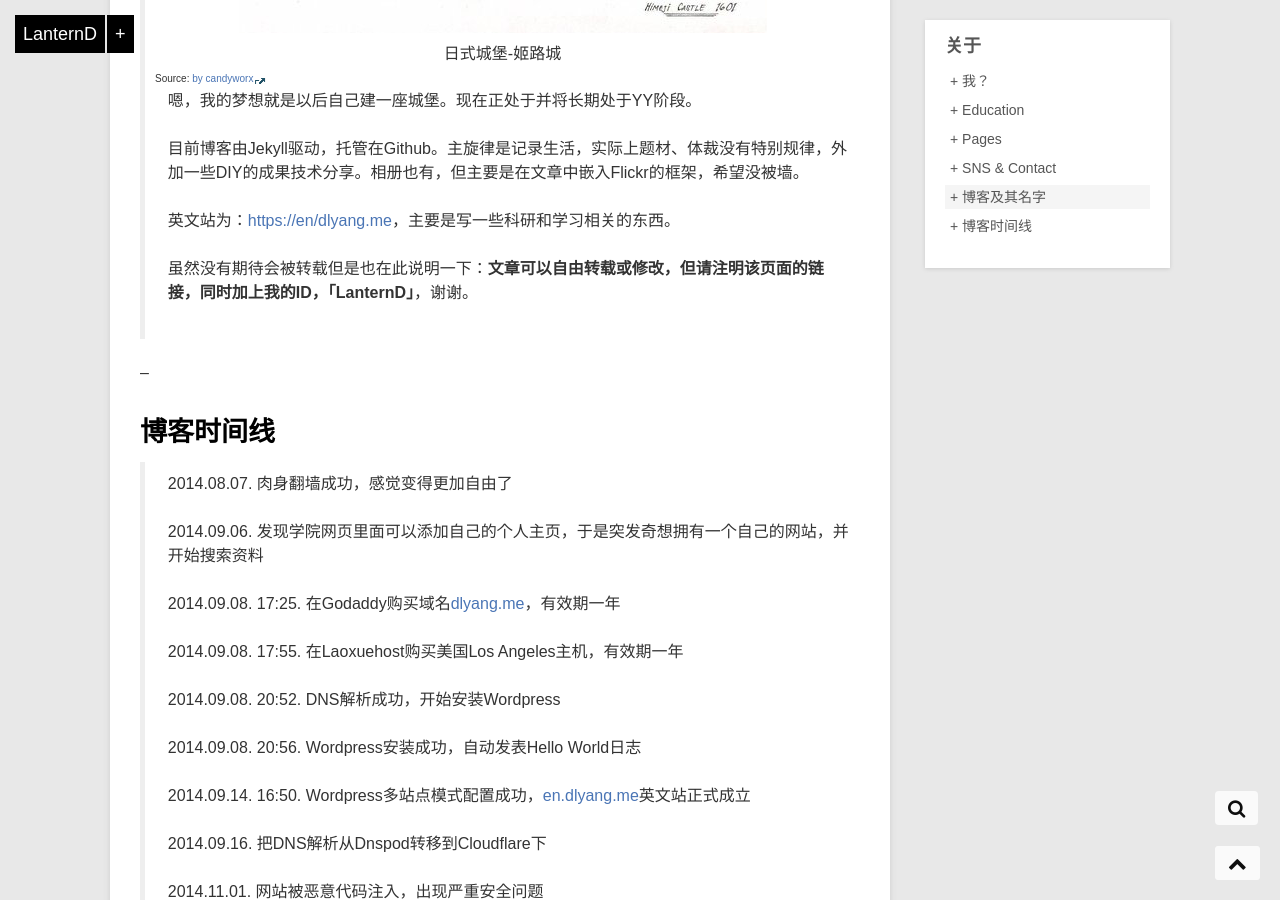
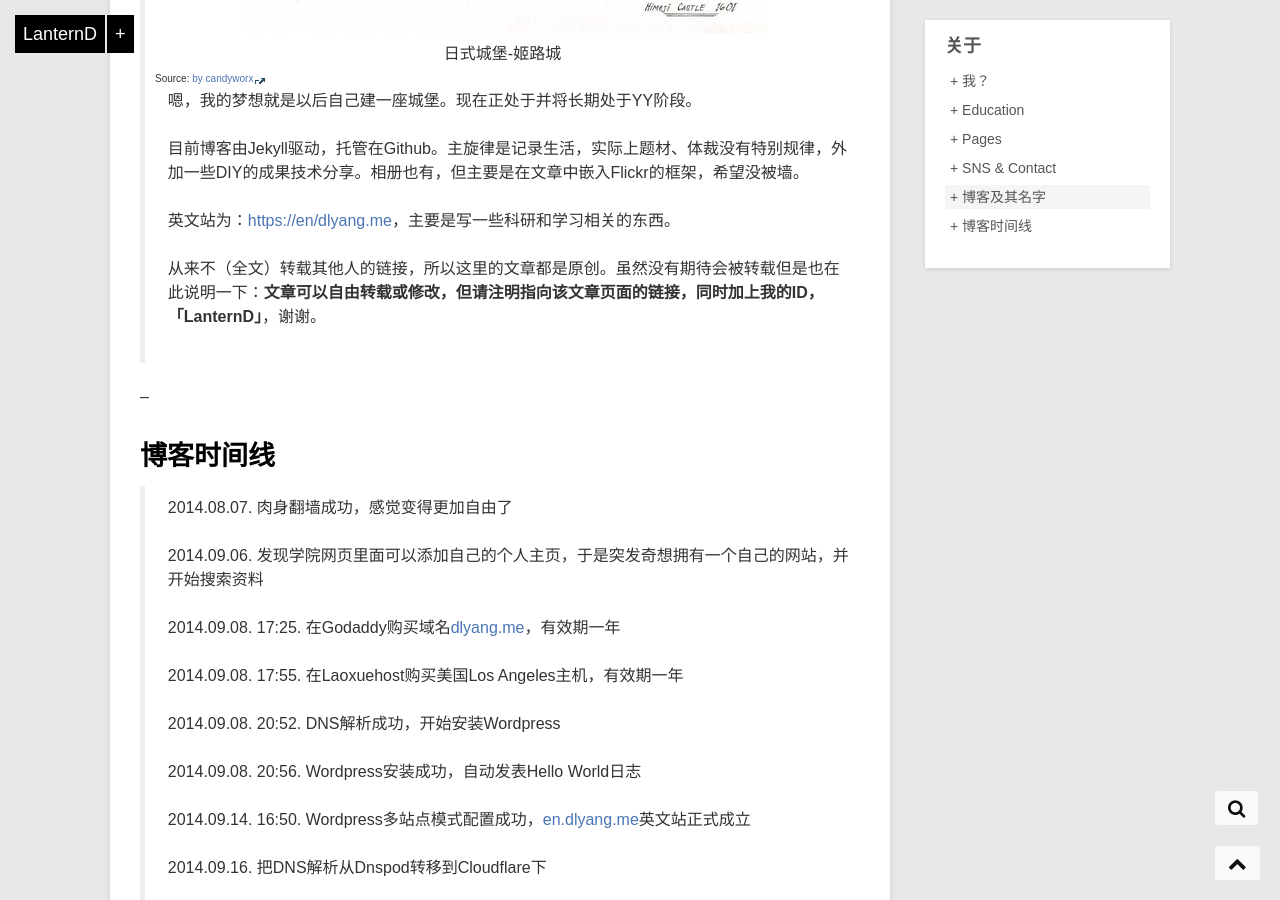
Before and after one commit to LanternD/lanternd.github.io, a Jekyll site: the page built from about.md, in a window 1280 px wide and 900 px high, scrolled down 4104 px. Built offline with Jekyll 4.4.1, drawn with Linux system fonts in a browser that asks for light colours; some of the changed text lies outside the part shown.

Commit message:
Update pages: about and guestbook

```diff
--- a/_includes/search.html
+++ b/_includes/search.html
@@ -54,7 +54,7 @@ SimpleJekyllSearch({
   resultsContainer: document.getElementById('results-container'),
   json: '/search.json',
   searchResultTemplate: '<li class="list-group-item" style="padding: 5px 5px"><span>{date}</span> <a href="{{ site.url }}{url}">{title}</a></li>',
-  fuzzy: true,
+  fuzzy: false,
   limit: 10
 })
 </script>
--- a/about.md
+++ b/about.md
@@ -191,7 +191,7 @@ id: about
 >
 > 英文站为：[https://en/dlyang.me](https://en/dlyang.me)，主要是写一些科研和学习相关的东西。
 >
-> 虽然没有期待会被转载但是也在此说明一下：**文章可以自由转载或修改，但请注明该页面的链接，同时加上我的ID，「LanternD」**，谢谢。
+> 从来不（全文）转载其他人的链接，所以这里的文章都是原创。虽然没有期待会被转载但是也在此说明一下：**文章可以自由转载或修改，但请注明指向该文章页面的链接，同时加上我的ID，「LanternD」**，谢谢。
 >
 
 </div>
@@ -246,6 +246,8 @@ id: about
 > 2017.05.18. 将英文站从[Tumblr](http://lanternd.tumblr.com/)迁出，放在[Netlify](https://www.netliy.com)，[网址](https://en.dlyang.me)不变；内容主要为和科研、学习相关的东西
 >
 > 2017.05.19. 修复了Disqus评论数不准确以及链接带有Get、Post请求时Disqus异步加载无法正常显示评论的Bug；在此感谢[Lattespirit](https://www.lattespirit.com/)在近段时间以来的帮助
+>
+> 2017.05.21. 加入了搜索功能，宽屏幕下搜索按钮在右下角，窄屏幕时在顶部导航栏。但目前是匹配结果按时间排序，所以比较低端，将在未来调整完善
 
 </div>
 
--- a/guestbook/index.html
+++ b/guestbook/index.html
@@ -40,6 +40,10 @@ id: guestbook
       <td><a href="http://meekdai.com/">Meekdai</a></td>
       <td>以琴棋书画码会友……</td>
     </tr>
+    <tr>
+      <td><a href="https://shuiba.co/">水八口记</a></td>
+      <td>一位风格和我有些相近的「老」博主（写了好多年Blog）</td>
+    </tr>
   </tbody>
 </table>
 </center>
```
